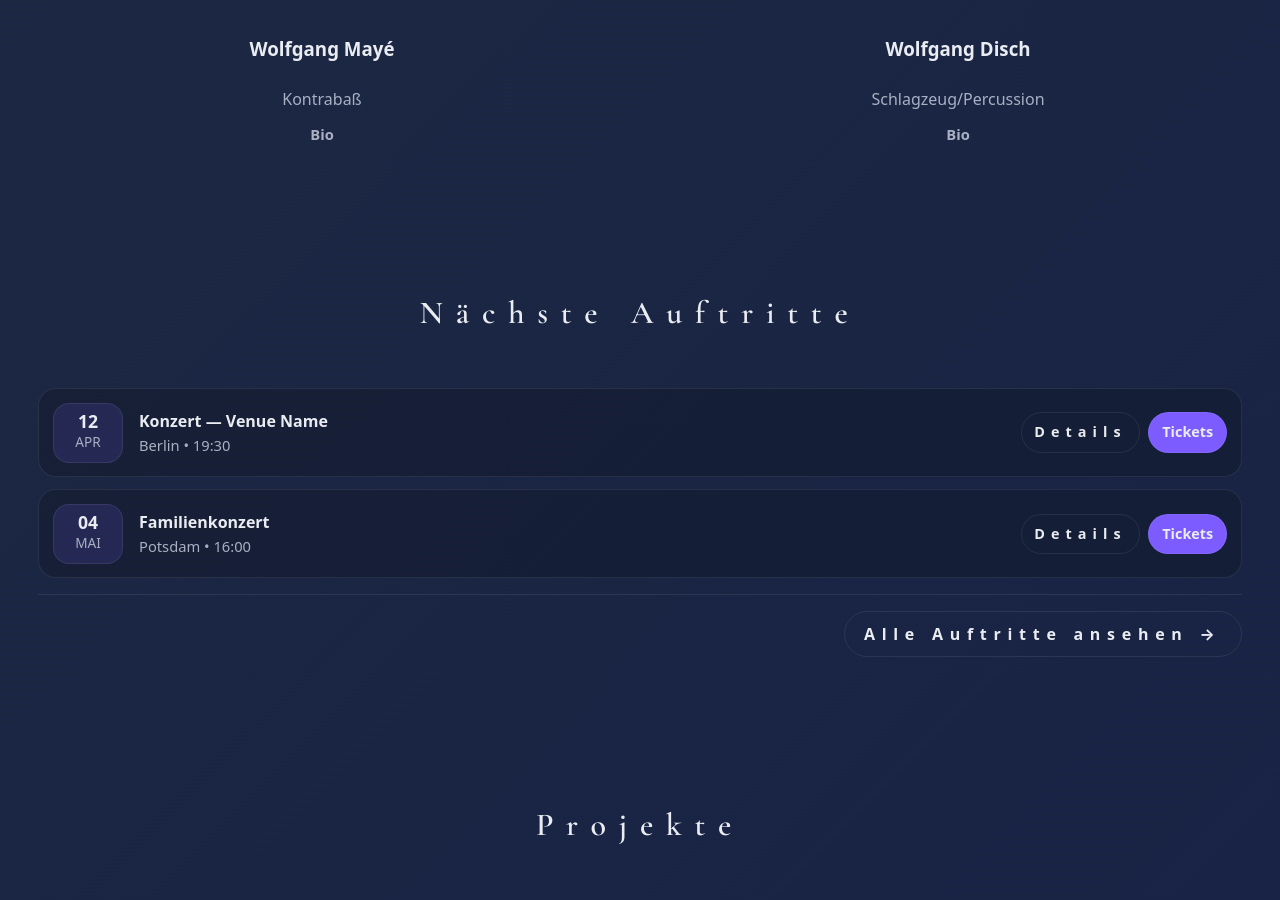
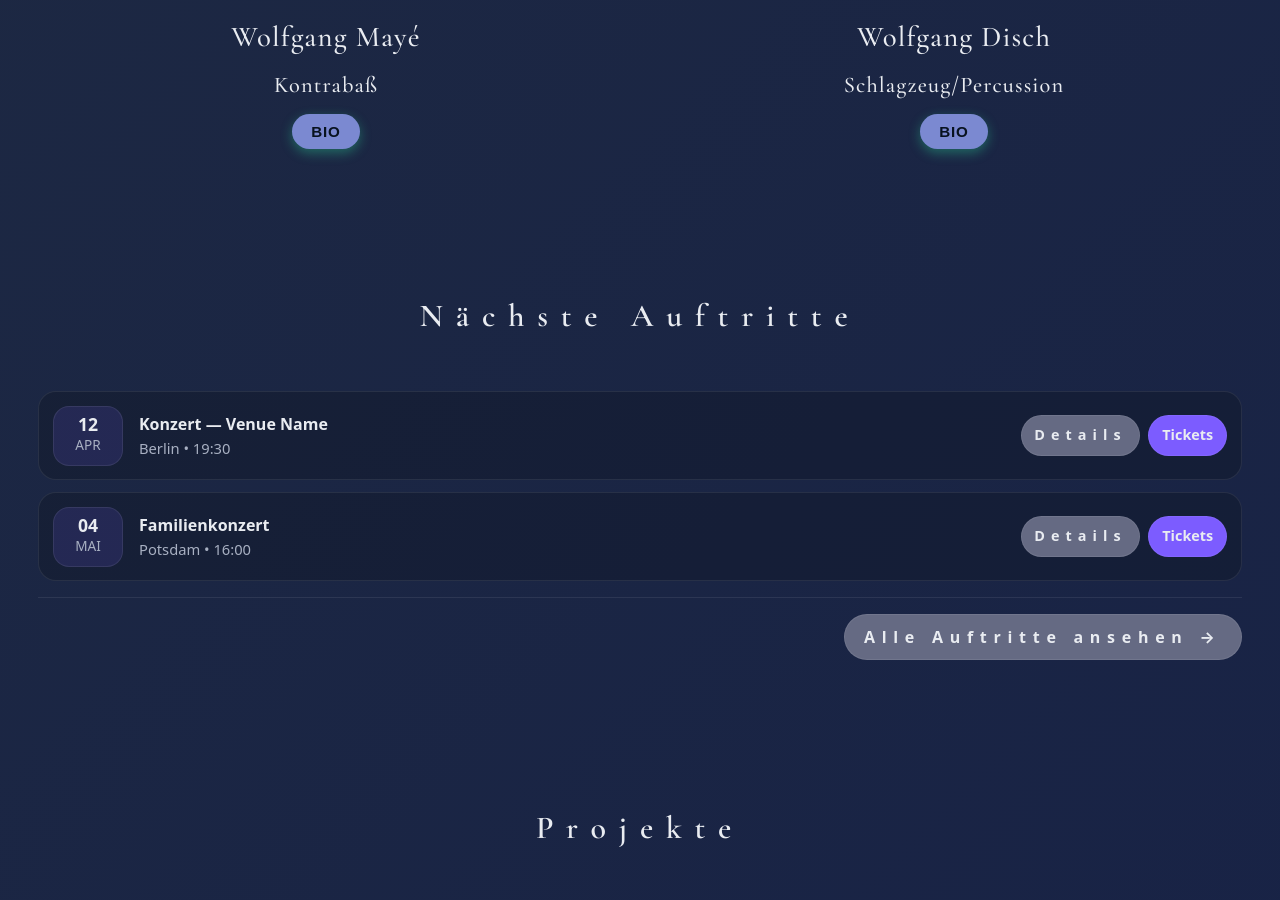
Before and after one commit to OBO-WAN/Melangea_Prototype, a PHP site: page / in a window 1280 px wide. Shown: the part 2122-3022 px from the top of the page. Run offline with PHP 8.4, Linux system fonts and the light colour scheme.

Commit message:
feat: add player bio overlay with modal and external bios object

```diff
--- a/app.js
+++ b/JS/app.js
@@ -92,3 +92,45 @@ if (toggle && nav) {
     toggle.setAttribute("aria-expanded", String(!open));
   });
 }
+
+// Bio-Overlay Functions
+
+const bioOverlay = document.getElementById("bioOverlay");
+const bioTitle = document.getElementById("bioTitle");
+const bioRole = document.getElementById("bioRole");
+const bioText = document.getElementById("bioText");
+
+function openBio(playerKey) {
+  const player = playerBios[playerKey];
+  if (!player) return;
+
+  bioTitle.textContent = player.name;
+  bioRole.textContent = player.role;
+  bioText.innerHTML = player.text;
+
+  bioOverlay.classList.add("is-open");
+  bioOverlay.setAttribute("aria-hidden", "false");
+  document.body.style.overflow = "hidden";
+}
+
+function closeBio() {
+  bioOverlay.classList.remove("is-open");
+  bioOverlay.setAttribute("aria-hidden", "true");
+  document.body.style.overflow = "";
+}
+
+document.querySelectorAll(".person-bio-btn").forEach((btn) => {
+  btn.addEventListener("click", () => {
+    openBio(btn.dataset.player);
+  });
+});
+
+document.querySelectorAll("[data-close-overlay]").forEach((el) => {
+  el.addEventListener("click", closeBio);
+});
+
+document.addEventListener("keydown", (e) => {
+  if (e.key === "Escape") {
+    closeBio();
+  }
+});
--- a/index.html
+++ b/index.html
@@ -15,6 +15,8 @@
   <link rel="stylesheet" href="./styles.css" />
   <link rel="stylesheet" href="./layout.css" />
   <link rel="stylesheet" href="./mobile.css" />
+  <link rel="stylesheet" href="./overlay.css" />
+
 </head>
 
 <body>
@@ -157,57 +159,67 @@
 
           <article class="card person">
             <div class="avatar">
-              <img src="assets/IMG/portrait/uli.webp" alt="Ulrike Albeseder – Oboe" width="140" height="140"
+              <img src="assets/IMG/portrait/uli.webp" alt="Ulrike Albeseder – Oboe" width="240" height="240"
                 loading="lazy">
             </div>
 
-            <h3>Ulrike Albeseder</h3>
-            <p class="muted">Oboe</p>
+            <h3 class="person-name">Ulrike Albeseder</h3>
+            <p class="person-role">Oboe & Blockflöte</p>
 
             <div class="person-links">
-              <a href="#" target="_blank" rel="noopener">Bio</a>
+              <button class="person-bio-btn" data-player="Ulrike">
+                Bio
+              </button>
             </div>
           </article>
 
 
           <article class="card person">
             <div class="avatar">
-              <img src="assets/IMG/portrait/Uwe.webp" alt="Uwe Hanewald – Akkordeon" width="140" height="140" loading="lazy">
+              <img src="assets/IMG/portrait/Uwe.webp" alt="Uwe Hanewald – Akkordeon" width="240" height="240"
+                loading="lazy">
             </div>
 
-            <h3>Uwe Hanewald</h3>
-            <p class="muted">Akkordeon</p>
+            <h3 class="person-name">Uwe Hanewald</h3>
+            <p class="person-role">Akkordeon</p>
 
             <div class="person-links">
-              <a href="#" target="_blank" rel="noopener">Bio</a>
+              <button class="person-bio-btn" data-player="Uwe">
+                Bio
+              </button>
             </div>
           </article>
 
 
           <article class="card person">
             <div class="avatar">
-              <img src="assets/team/management.webp" alt="Wolfgang Mayé – Akkordeon" width="140" height="140"
+              <img src="assets/IMG/portrait/Wolli.webp" alt="Wolfgang Mayé – Akkordeon" width="240" height="240"
                 loading="lazy">
             </div>
 
-            <h3>Wolfgang Mayé</h3>
-            <p class="muted">Kontrabaß</p>
+            <h3 class="person-name">Wolfgang Mayé</h3>
+            <p class="person-role">Kontrabaß</p>
 
             <div class="person-links">
-              <a href="#" target="_blank" rel="noopener">Bio</a>
+              <button class="person-bio-btn" data-player="Maye">
+                Bio
+              </button>
             </div>
           </article>
 
           <article class="card person">
             <div class="avatar">
-              <img src="assets/team/player4.webp" alt="Player 4 – Instrument" width="140" height="140" loading="lazy">
+              <img src="assets/IMG/portrait/wolfgang-disch.webp" alt="Player 4 – Instrument" width="240" height="240"
+                loading="lazy">
             </div>
 
-            <h3>Wolfgang Disch</h3>
-            <p class="muted">Schlagzeug/Percussion</p>
+            <h3 class="person-name">Wolfgang Disch</h3>
+            <p class="person-role">Schlagzeug/Percussion</p>
 
             <div class="person-links">
-              <a href="#" target="_blank" rel="noopener">Bio</a>
+              <button class="person-bio-btn" data-player="Disch">
+                Bio
+              </button>
             </div>
           </article>
 
@@ -445,7 +457,29 @@
     </div>
   </footer>
 
-  <script src="./app.js"></script>
+  <!-- Overlays -->
+
+  <div class="bio-overlay" id="bioOverlay" aria-hidden="true">
+    <div class="bio-overlay__backdrop" data-close-overlay></div>
+
+    <div class="bio-modal" role="dialog" aria-modal="true" aria-labelledby="bioTitle">
+      <button class="bio-modal__close" type="button" aria-label="Schließen" data-close-overlay>
+        ✕
+      </button>
+
+      <div class="bio-modal__content">
+        <h3 class="bio-modal__title" id="bioTitle">Name</h3>
+        <p class="bio-modal__role" id="bioRole">Instrument</p>
+        <div class="bio-modal__text" id="bioText">
+          <p>Biografie folgt.</p>
+        </div>
+      </div>
+    </div>
+  </div>
+
+  <script src="./JS/objects.js"></script>
+  <script src="./JS/app.js"></script>
+
 </body>
 
 </html>
--- a/layout.css
+++ b/layout.css
@@ -140,7 +140,7 @@
 
 .grid.team {
   grid-template-columns: repeat(2, minmax(0, 1fr));
-  gap: 2rem;
+  /* gap: 2rem; */
   justify-items: center;
 }
 
--- a/styles.css
+++ b/styles.css
@@ -287,7 +287,7 @@ h1 {
 }
 
 .btn-ghost {
-  background: transparent;
+  background: #656a83;
   border: 1px solid var(--border);
   color: var(--text);
   padding: .6rem 1.2rem;
@@ -423,6 +423,50 @@ h1 {
   gap: .35rem;
 }
 
+.person-name {
+  margin: .4rem 0 .2rem;
+  font-size: 1.80rem;
+  font-weight: lighter;
+  letter-spacing: .04em;
+  color: var(--text);
+  text-wrap: balance;
+  font-family: "Cormorant Garamond", serif;
+}
+
+.person-role {
+  margin: 0;
+  font-size: 1.4rem;
+  font-weight: 500;
+  color: var(--text);
+  letter-spacing: .05em;
+  font-family: "Cormorant Garamond", serif;
+}
+
+.person-bio-btn {
+  background: #7b89d1;
+  color: #08121f;
+  border: none;
+  border-radius: 999px;
+  padding: .55rem 1.2rem;
+  font-size: .95rem;
+  font-weight: 700;
+  letter-spacing: .05em;
+  cursor: pointer;
+  box-shadow: 0 4px 12px rgba(46, 229, 157, .35);
+  text-transform: uppercase;
+  transition:
+    transform .15s ease,
+    box-shadow .15s ease,
+    filter .15s ease;
+}
+
+.person-bio-btn:hover {
+  background: var(--text);
+  transform: translateY(-2px);
+  filter: brightness(1.05);
+  box-shadow: 0 8px 20px rgba(46, 229, 157, .45);
+}
+
 .avatar {
   width: 240px;
   height: 240px;
@@ -441,7 +485,7 @@ h1 {
 }
 
 .person:hover .avatar {
-  transform: translateY(-2px);
+  /* transform: translateY(-2px); */
   box-shadow: 0 8px 18px rgba(0, 0, 0, .35);
 }
 
```
Also changed, not shown: JS/objects.js (added, +43 -0 lines), overlay.css (added, +72 -0 lines), assets/IMG/portrait/Bild Disch breit.png (deleted), assets/IMG/portrait/Uwe-HP-300x204.jpg (deleted), assets/IMG/portrait/Wolli-HP-300x216.jpg (deleted), assets/IMG/portrait/Wolli.webp (added), assets/IMG/portrait/wolfgang-disch.webp (added).
